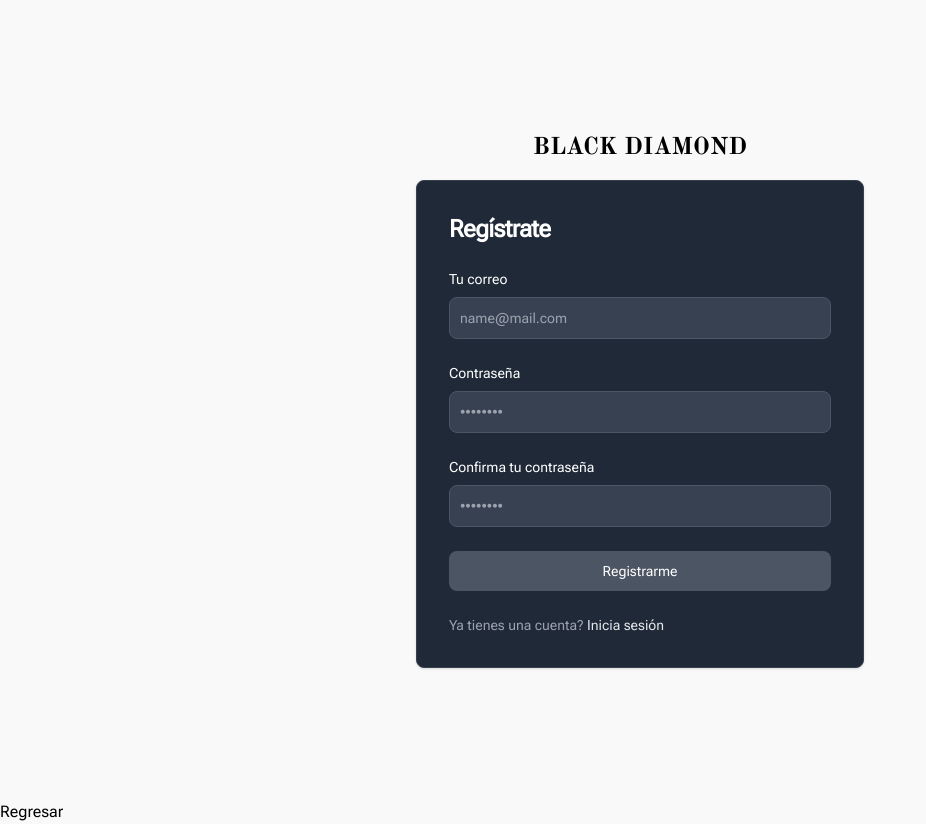
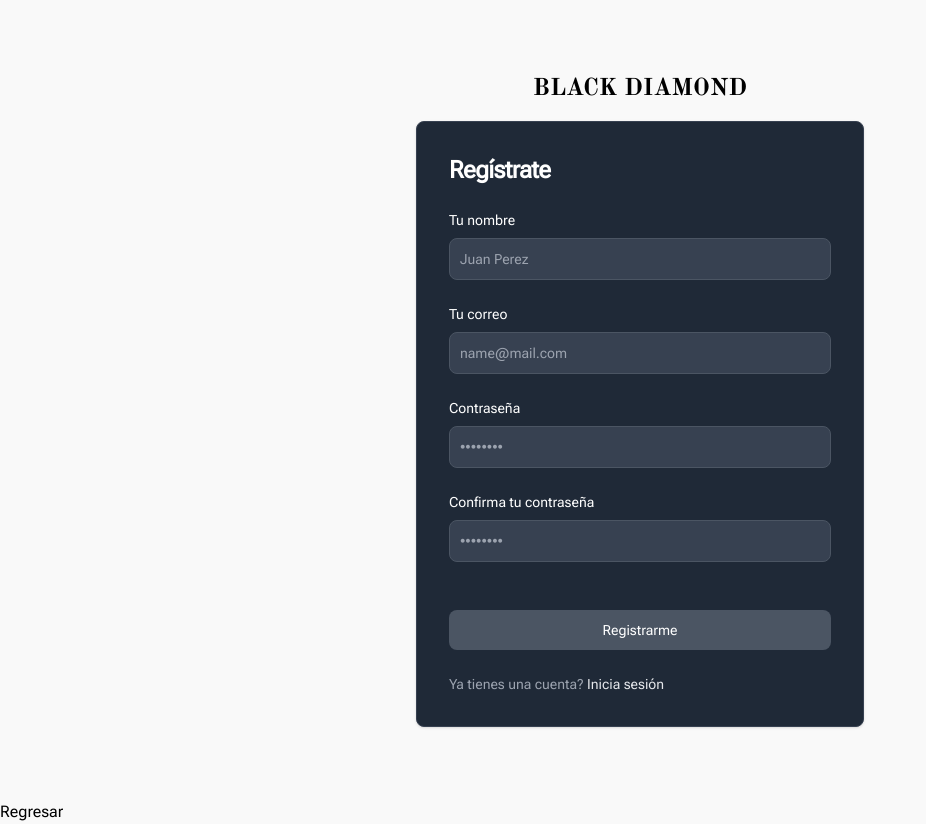
Before and after one commit to FranciscoSaldivar21/black-diamond, a React (Vite) app: page /register in a window 1280 px wide. Shown: the whole page, without its empty margins (0-926 px from the left). Built offline with nearby package versions, Linux system fonts and the light colour scheme; what tailwindcss-animated would draw is missing.

Commit message:
Register functionality with back end created

```diff
--- a/package.json
+++ b/package.json
@@ -10,6 +10,7 @@
     "preview": "vite preview"
   },
   "dependencies": {
+    "axios": "^1.4.0",
     "localforage": "^1.10.0",
     "match-sorter": "^6.3.1",
     "react": "^18.2.0",
--- a/src/BlackDiamond/components/NavBar.jsx
+++ b/src/BlackDiamond/components/NavBar.jsx
@@ -3,7 +3,7 @@ import { userStore } from "../../store/userStore";
 import { Button } from "../molecules/Button";
 
 export const NavBar = () => {
-  const { email } = userStore();
+  const { id, name } = userStore();
   const navigate = useNavigate();
 
   const handleLogIn = () => {
@@ -51,7 +51,7 @@ export const NavBar = () => {
           </NavLink>
         </li>
       </ul>
-      {email === "" ? (
+      {id === null ? (
         <Button
           title="Iniciar sesión"
           bgColor="darkGold"
@@ -59,7 +59,7 @@ export const NavBar = () => {
           onPress={handleLogIn}
         />
       ) : (
-        ""
+        <p className="text-white">{ name }</p>
       )}
     </div>
   );
--- a/src/auth/pages/RegisterPage.jsx
+++ b/src/auth/pages/RegisterPage.jsx
@@ -1,7 +1,50 @@
+import axios from "axios";
+import { useState } from "react";
 import { NavLink, useNavigate } from "react-router-dom";
+import { userStore } from "../../store/userStore";
 
 export const RegisterPage = () => {
   const navigate = useNavigate();
+  const [name, setName] = useState('');
+  const [email, setEmail] = useState('');
+  const [password, setPassword] = useState('');
+  const [password2, setPassword2] = useState('');
+
+  const [alert, setAlert] = useState('');
+
+  const setUserId = userStore((state) => state.setId);
+  const setUserName = userStore((state) => state.setName);
+  const setUserEmail = userStore((state) => state.setEmail);
+  const setUserToken = userStore((state) => state.setToken);
+
+  const handleSubmit = async (event) => {
+    event.preventDefault();
+
+    //Validar contraseña
+    if (password !== password2) {
+      setAlert("Las contraseñas no coinciden");
+      setTimeout(() => {
+        setAlert("");
+      }, 3000);
+      return;
+    }
+
+    //Peticion al servidor
+    const { data } = await axios.post("http://localhost:3000/api/users", {
+      name,
+      email,
+      password
+    });
+
+    //Save userState
+    setUserId(data.id);
+    setUserName(data.name);
+    setUserEmail(data.email);
+    setUserToken(data.token);
+
+    //Navegar a inicio de nuevo
+    navigate('/');
+  }
 
   return (
     <div className="bg-lightGray">
@@ -17,12 +60,33 @@ export const RegisterPage = () => {
             <form className="space-y-4 md:space-y-6" action="#">
               <div>
                 <label
+                  htmlFor="name"
+                  className="block mb-2 text-sm font-medium text-white"
+                >
+                  Tu nombre
+                </label>
+                <input
+                  value={name}
+                  onChange={({target}) => setName(target.value)}
+                  type="text"
+                  name="name"
+                  id="name"
+                  className=" border sm:text-sm rounded-lg focus:ring-primary-600 focus:border-primary-600 block w-full p-2.5 bg-gray-700 border-gray-600 placeholder-gray-400 text-white focus:ring-blue-500 focus:border-blue-500"
+                  placeholder="Juan Perez"
+                  required=""
+                  minLength={10}
+                />
+              </div>
+              <div>
+                <label
                   htmlFor="email"
                   className="block mb-2 text-sm font-medium text-white"
                 >
                   Tu correo
                 </label>
                 <input
+                  value={email}
+                  onChange={({target}) => setEmail(target.value)}
                   type="email"
                   name="email"
                   id="email"
@@ -39,6 +103,8 @@ export const RegisterPage = () => {
                   Contraseña
                 </label>
                 <input
+                  value={password}
+                  onChange={({target}) => setPassword(target.value)}
                   type="password"
                   name="password"
                   id="password"
@@ -55,6 +121,8 @@ export const RegisterPage = () => {
                   Confirma tu contraseña
                 </label>
                 <input
+                  value={password2}
+                  onChange={({target}) => setPassword2(target.value)}
                   type="password"
                   name="confirm-password"
                   id="confirm-password"
@@ -63,7 +131,9 @@ export const RegisterPage = () => {
                   required=""
                 />
               </div>
+              <p className="text-red-600">{ alert }</p>
               <button
+                onClick={(event) => handleSubmit(event)}
                 type="submit"
                 className="w-full text-white bg-primary-600 hover:bg-primary-700 focus:ring-4 focus:outline-none focus:ring-primary-300 font-medium rounded-lg text-sm px-5 py-2.5 text-center bg-gray-600 hover:bg-gray-700 focus:ring-gray-800"
               >
--- a/src/routes/AppRouter.jsx
+++ b/src/routes/AppRouter.jsx
@@ -5,15 +5,18 @@ import { ContactPage } from "../BlackDiamond/contact/page/ContactPage";
 import { GaleryPage } from "../BlackDiamond/galery/page/GaleryPage";
 import { LogInPage } from "../auth/pages/LogInPage";
 import { RegisterPage } from "../auth/pages/RegisterPage";
+import { userStore } from "../store/userStore";
 
 
 
 const AppRouter = () => {
+    const id = userStore((state) => state.id);
+
     return (
         <Routes>
             <Route path="/" element={<HomePage />} />
-            <Route path="/auth" element={<LogInPage />} />
-            <Route path="/register" element={<RegisterPage />} />
+            <Route path="/auth" element={ id === null ? <LogInPage /> : <Navigate to={"/"} /> } />
+            <Route path="/register" element={ id === null ? <RegisterPage /> : <Navigate to={"/"} /> } />
             <Route path="/about" element={< AboutPage/>} />
             <Route path="/galery" element={<GaleryPage />} />
             <Route path="/contact" element={<ContactPage />} />
--- a/src/store/userStore.ts
+++ b/src/store/userStore.ts
@@ -1,18 +1,22 @@
 import { create } from "zustand";
 
 interface User {
+    id: number,
     name: string,
     email: string,
     token: string,
+    setId: () => void,
     setName: () => void,
     setEmail: () => void,
     setToken: () => void,
 }
 
 export const userStore = create<User>()((set) => ({
-    name: 'prueba',
+    id: null,
+    name: '',
     email: '',
-    token: 'prueba',
+    token: '',
+    setId: (id: number) => set((state) => ({id})),
     setName: (name: string) => set((state) => ({name})),
     setEmail: (email: string) => set((state) => ({email})),
     setToken: (token: string) => set((state) => ({token})),
```
Also changed, not shown: 1 other file (tests, documents, lock files or other folders).
